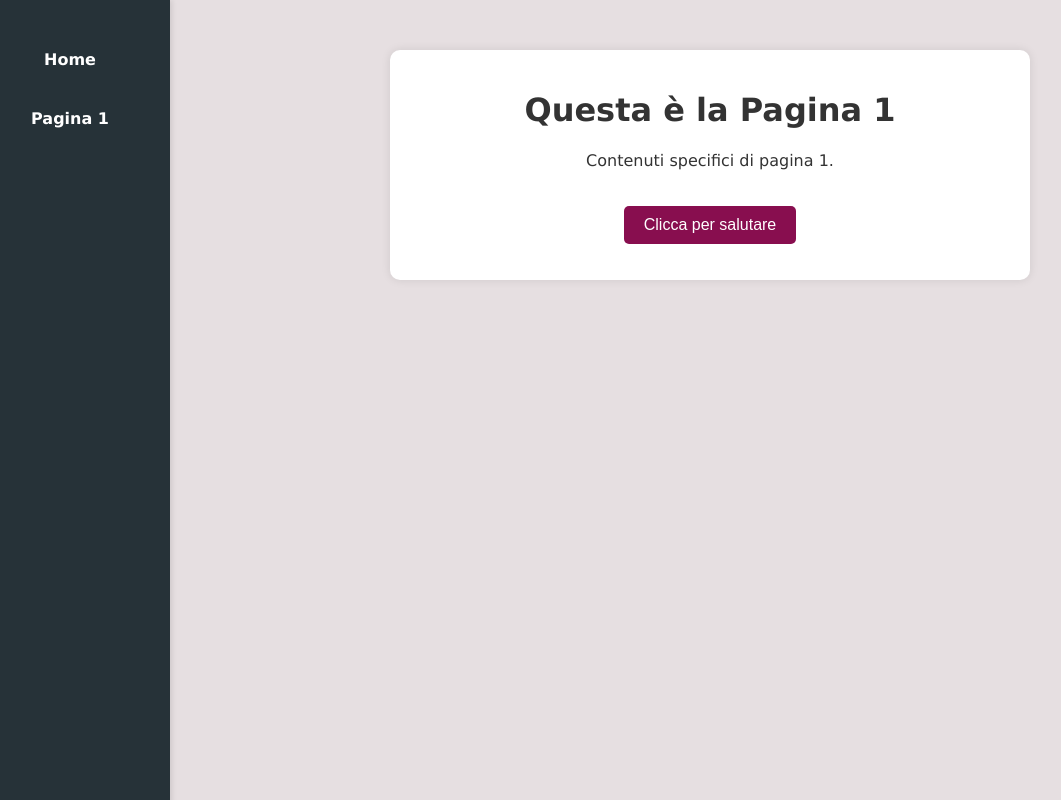
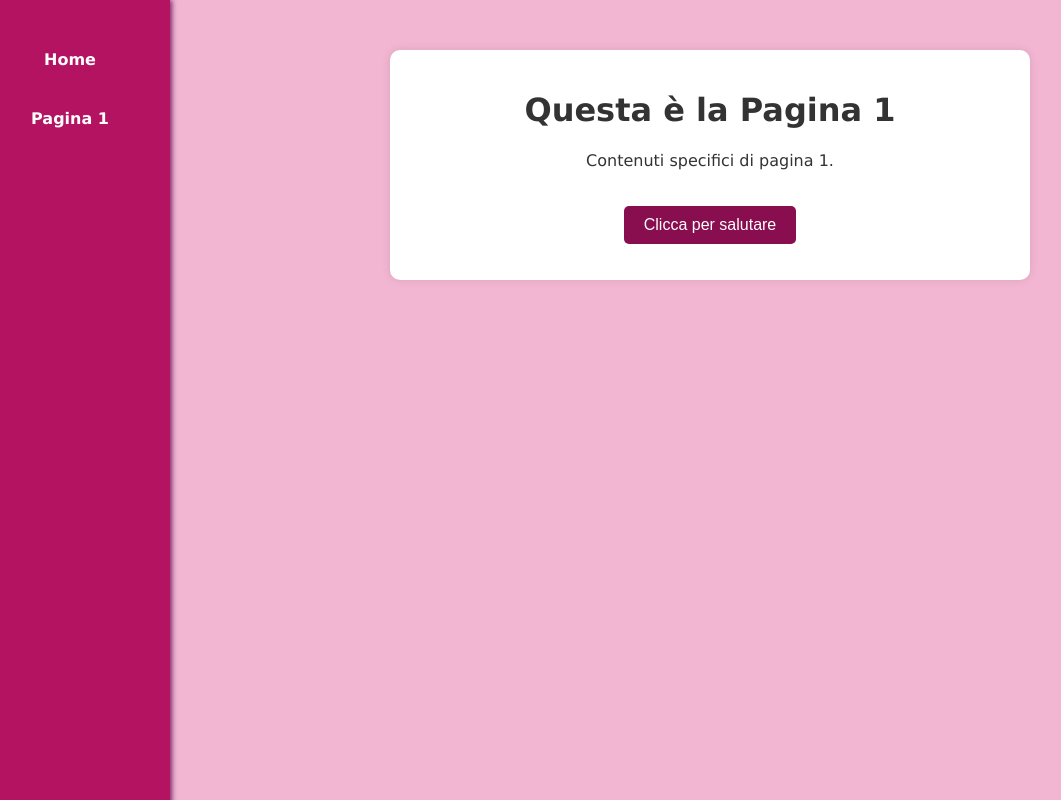
Before and after one commit to JeeJee69/FAQschool, a plain HTML site: page pagina1.html in a window 1280 px wide. Shown: the whole page, without its empty margins (30-1091 px from the left). Drawn offline with Linux system fonts and the light colour scheme.

Commit message:
Update pagina1.css

```diff
--- a/pagina1.css
+++ b/pagina1.css
@@ -1,7 +1,7 @@
 body {
   margin: 0;
   font-family: Verdana, sans-serif;
-  background-color: #e6dfe1;
+  background-color: #f2b6d2;
   color: #333;
   padding-left: 200px;
 }
@@ -32,9 +32,9 @@ button {
   top: 0;
   width: 200px;
   height: 100vh;
-  background-color: #263238;
+  background-color: #b41361;
   padding-top: 20px;
-  box-shadow: 2px 0 5px rgba(0,0,0,0.1);
+  box-shadow: 2px 0 5px rgba(93, 0, 79, 0.8);
 }
 
 .sidebar ul {
```
